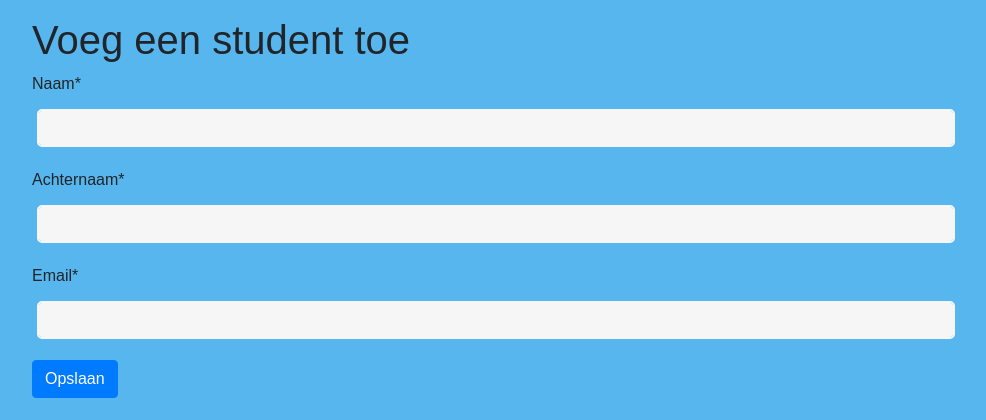
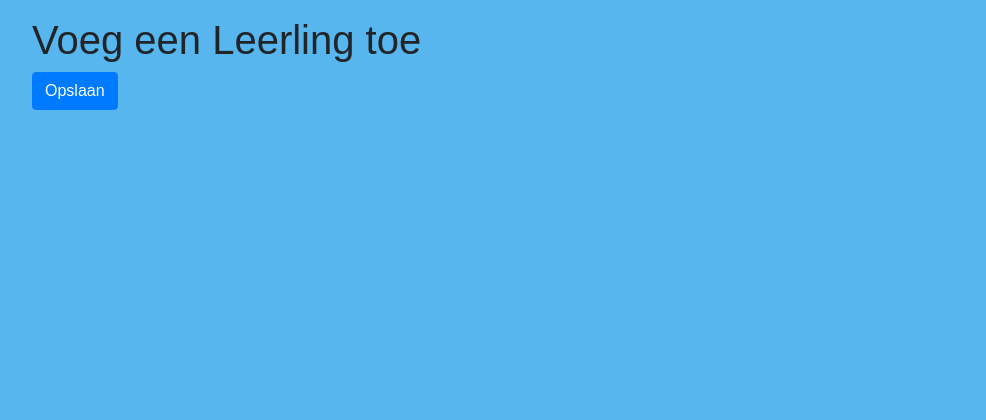
Before and after one commit to arthikek/Schoolklaar, a Django app: page /Login/add_student/ in a window 1280 px wide. Shown: the part 56-476 px from the top of the page, without its empty margins (68-1054 px from the left). Run offline with Django 4.2, Linux system fonts and the light colour scheme; parts of the project's set-up code (start-up, migrations or seed data) failed here and were passed over; some libraries are stand-ins or nearby versions.

Commit message:
Verandering model
Namen van studenten verandert naar leerling om verwarring te voorkomen

```diff
--- a/Login/models.py
+++ b/Login/models.py
@@ -16,7 +16,7 @@ class Employer(models.Model):
         return reverse('Employer_detail', kwargs={'pk': self.pk})
 
 
-class Student(models.Model):
+class Leerling(models.Model):
     naam = models.CharField(max_length=30)
     achternaam = models.CharField(max_length=30)
     email = models.EmailField()
@@ -25,11 +25,11 @@ class Student(models.Model):
         return f'{self.naam} {self.achternaam}'
 
     def get_absolute_url(self):
-        return reverse('student_detail', kwargs={'pk': self.pk})
+        return reverse('Leerling_detail', kwargs={'pk': self.pk})
 
 
 class Sessie(models.Model):
-    student = models.ForeignKey(Student, on_delete=models.CASCADE)
+    Leerling = models.ForeignKey(Leerling, on_delete=models.CASCADE)
     begeleider = models.ForeignKey(Employer, null=True, on_delete=models.SET_NULL)
     inzicht = models.IntegerField()
     kennis = models.IntegerField()
@@ -38,7 +38,7 @@ class Sessie(models.Model):
     datum = models.DateTimeField(auto_now_add=True)
 
     def __str__(self):
-        return f'Sessie {self.pk} ({self.student}, {self.begeleider})'
+        return f'Sessie {self.pk} ({self.Leerling}, {self.begeleider})'
 
     def get_absolute_url(self):
         return reverse('Sessie_detail', kwargs={'pk': self.pk})
--- a/Login/templates/Login/add_student.html
+++ b/Login/templates/Login/add_student.html
@@ -3,7 +3,7 @@
 {% block content %}
 {% load crispy_forms_tags %}
 <div class="container">
-    <h1>Voeg een student toe</h1>
+    <h1>Voeg een Leerling toe</h1>
     <form method="post">
         <div class="form-group">
         {% csrf_token %}
--- a/Login/templates/Login/sessie.html
+++ b/Login/templates/Login/sessie.html
@@ -18,8 +18,8 @@
         <tbody>
             {% for sessie in sessie %}
                 <tr>
-                    <td>{{ sessie.student }}</td>
-                    <td>{{ sessie.employer }}</td>
+                    <td>{{ sessie.Leerling }}</td>
+                    <td>{{ sessie.begeleider }}</td>
                     <td>{{ sessie.kennis }}</td>
                     <td>{{ sessie.extra }}</td>
                 </tr>
--- a/Login/templates/Login/student_detail.html
+++ b/Login/templates/Login/student_detail.html
@@ -2,8 +2,8 @@
 
 {% block content %}
 <div class="container">
-    <h1>{{ student.naam }} {{ student.achternaam }}</h1>
+    <h1>{{ Leerling.naam }} {{ Leerling.achternaam }}</h1>
 
-    <p>Email: {{ student.email }}</p>
+    <p>Email: {{ Leerling.email }}</p>
 </div>
 {% endblock %}
```
Also changed, not shown: Login/templates/Login/student_all.html (+7 -7 lines).
